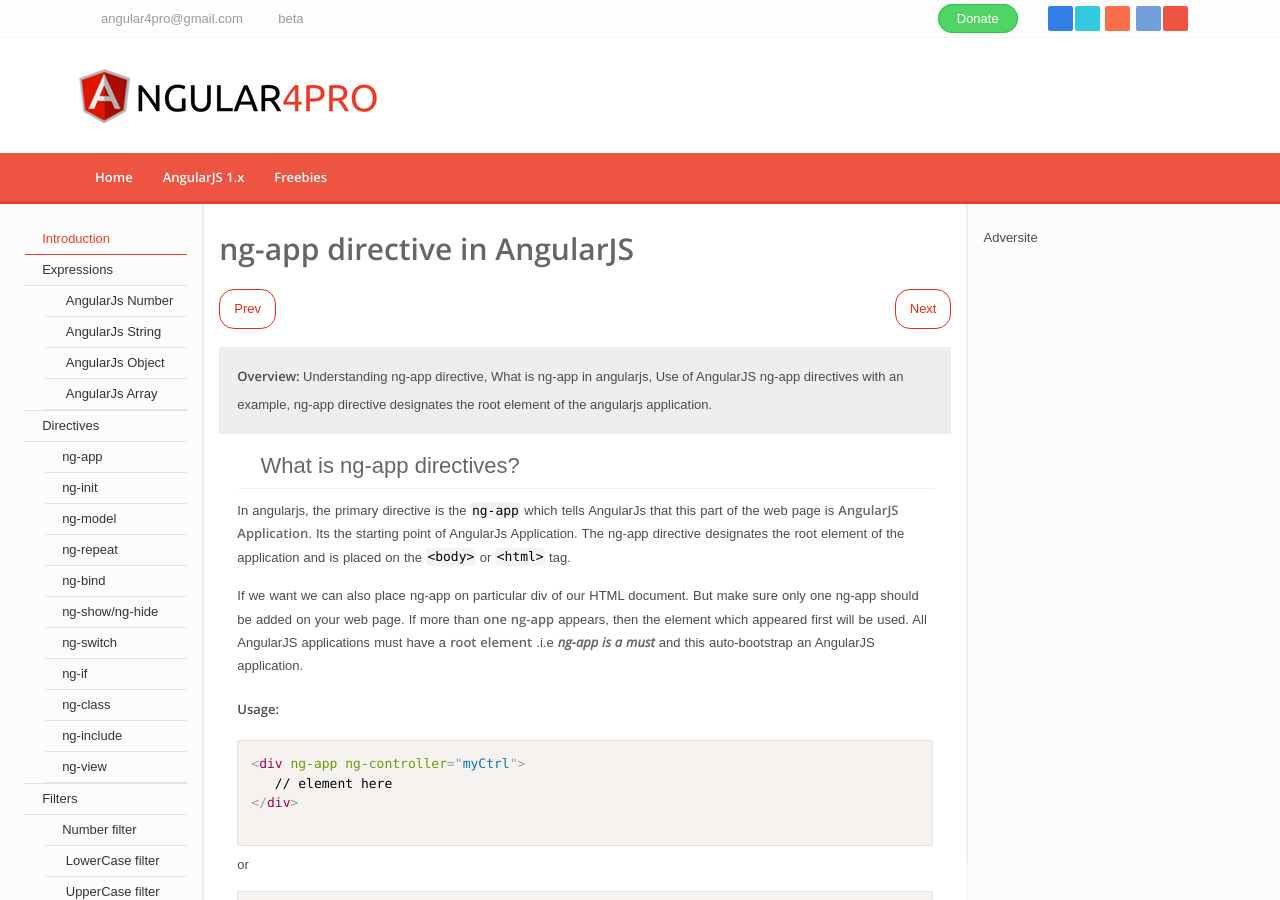
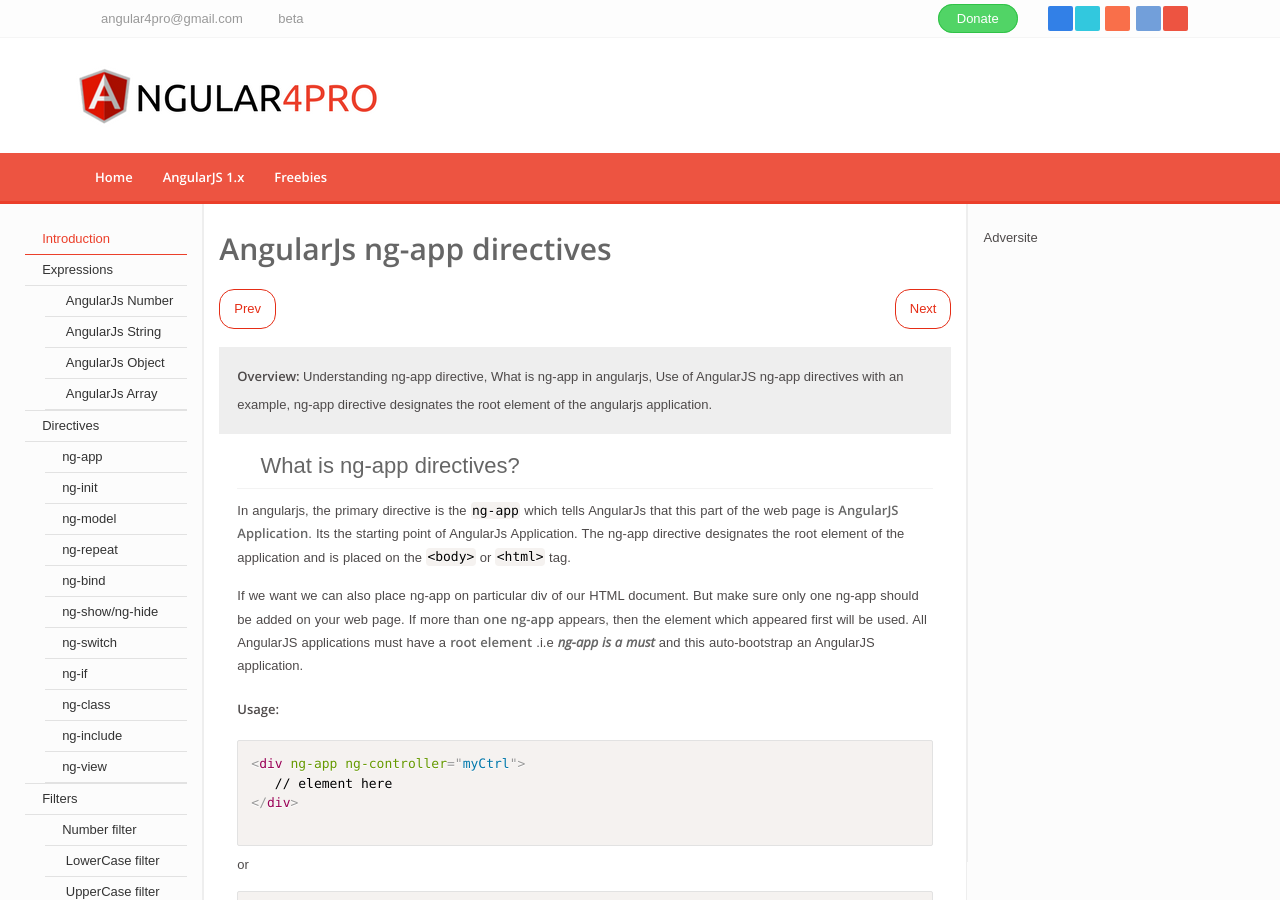
Before and after one commit to angular4pro/angular4pro.github.io, a Jekyll site: the page built from _posts/2017-09-25-ng-app.md, in a window 1280 px wide and 900 px high. Built offline with Jekyll 4.4.1, drawn with Linux system fonts in a browser that asks for light colours; some web fonts are replaced.

Commit message:
Update 2017-09-25-ng-app.md

```diff
--- a/_posts/2017-09-25-ng-app.md
+++ b/_posts/2017-09-25-ng-app.md
@@ -1,7 +1,7 @@
 ---
 layout: default
 title: ng-app directive in AngularJS with example
-heading: ng-app directive in AngularJS
+heading: AngularJs ng-app directives
 overview: Understanding ng-app directive, What is ng-app in angularjs, Use of AngularJS ng-app directives with an example, ng-app directive designates the root element of the angularjs application.
 desc: Understanding ng-app directive, What is ng-app in angularjs, Use of AngularJS ng-app directives with an example, ng-app directive designates the root element of the angularjs application.
 keywords: ng-app directives
```
